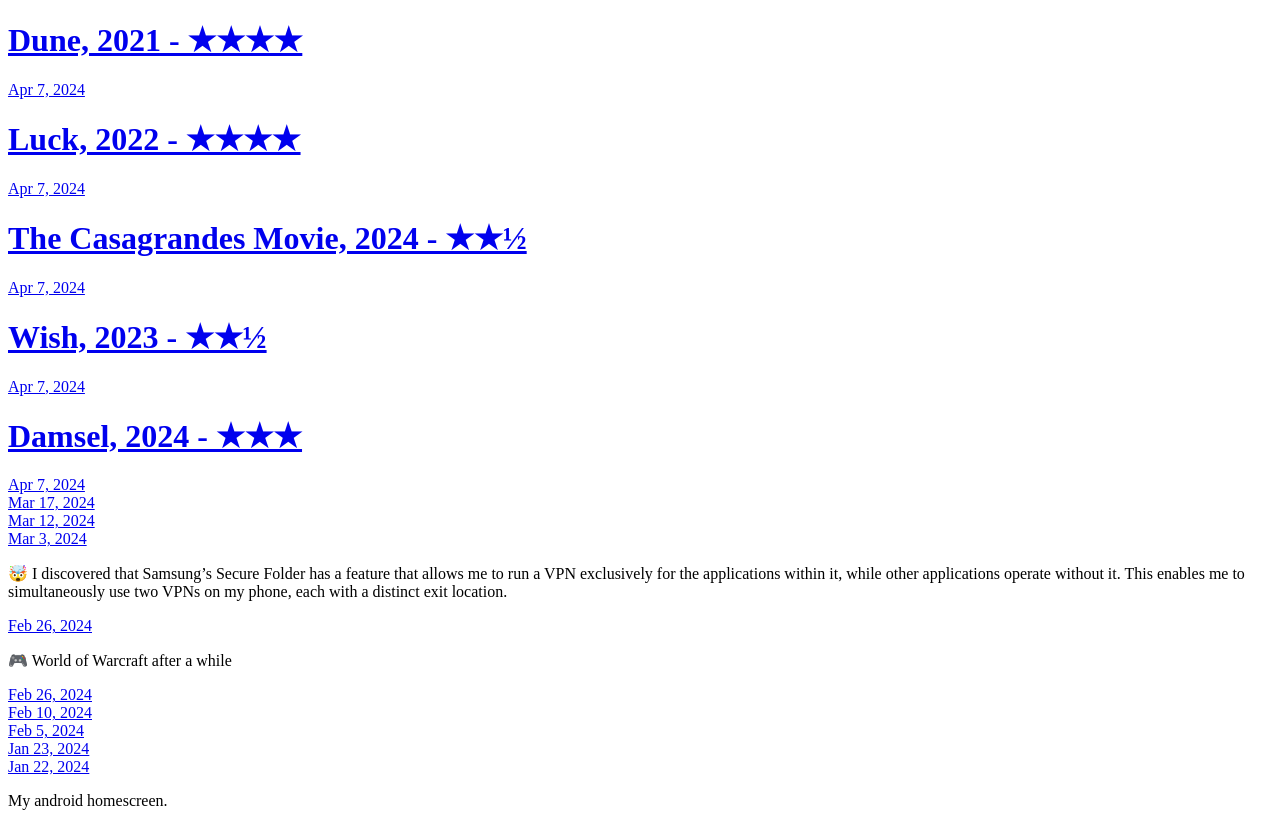
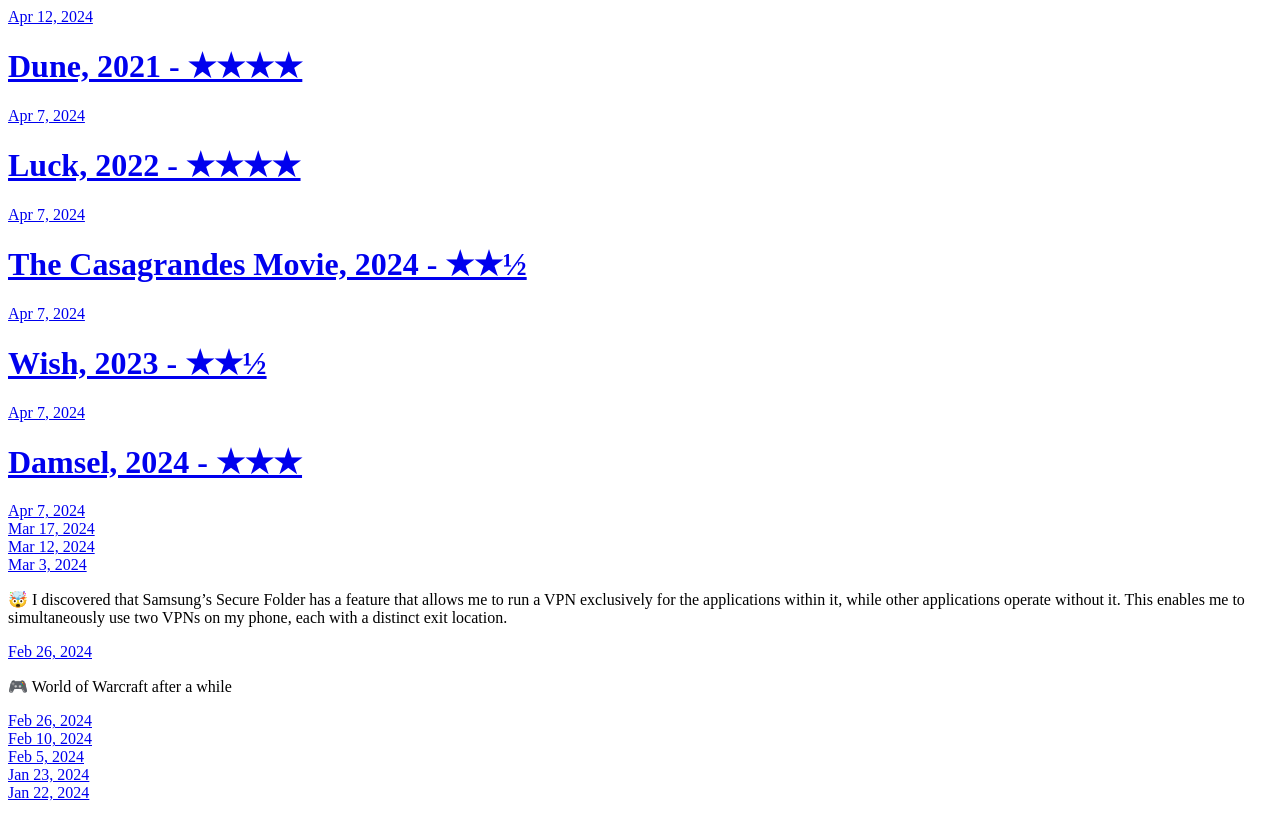
Before and after one commit to MayMeow/micro.maymeow.com, a plain HTML site: page index.html in a window 1280 px wide. Shown: the top 813 px of the page. Drawn offline with Linux system fonts and the light colour scheme; a script that the page names is missing.

Commit message:
Archiving from Micro.blog.

```diff
--- a/index.html
+++ b/index.html
@@ -24,6 +24,17 @@
 
 	  <div class="h-entry">
 
+
+		<a href="https://micro.maymeow.com/2024/04/12/looking-for-blogging.html" class="u-url"><time class="dt-published" datetime="2024-04-12 15:19:11 &#43;0200">Apr 12, 2024</time></a>
+
+		<div class="e-content">
+			 <!-- raw HTML omitted -->
+
+		</div>
+	  </div>
+
+	  <div class="h-entry">
+
 			<h1><a href="https://micro.maymeow.com/2024/04/07/dune.html">Dune, 2021 - ★★★★</a></h1>
 
 
```
